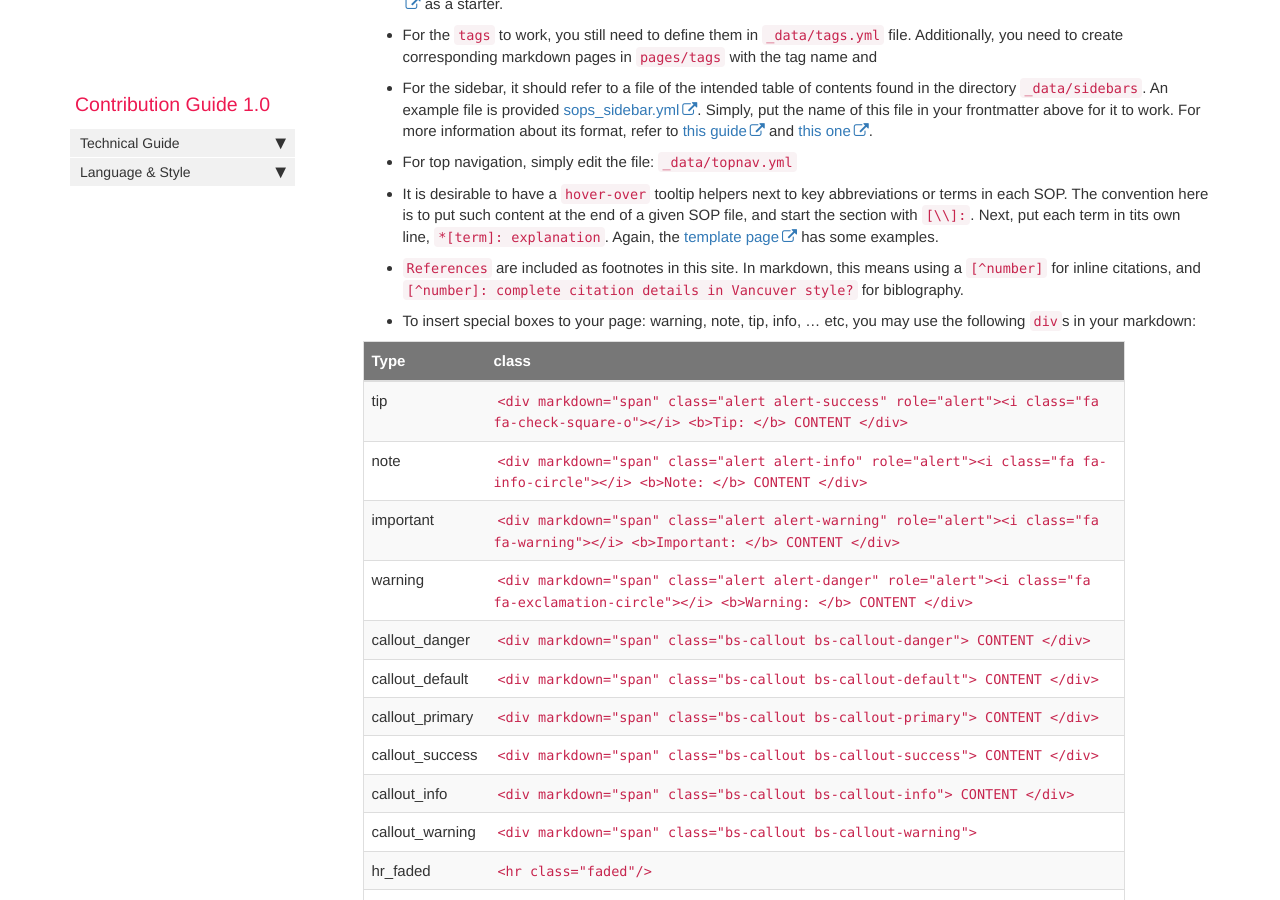
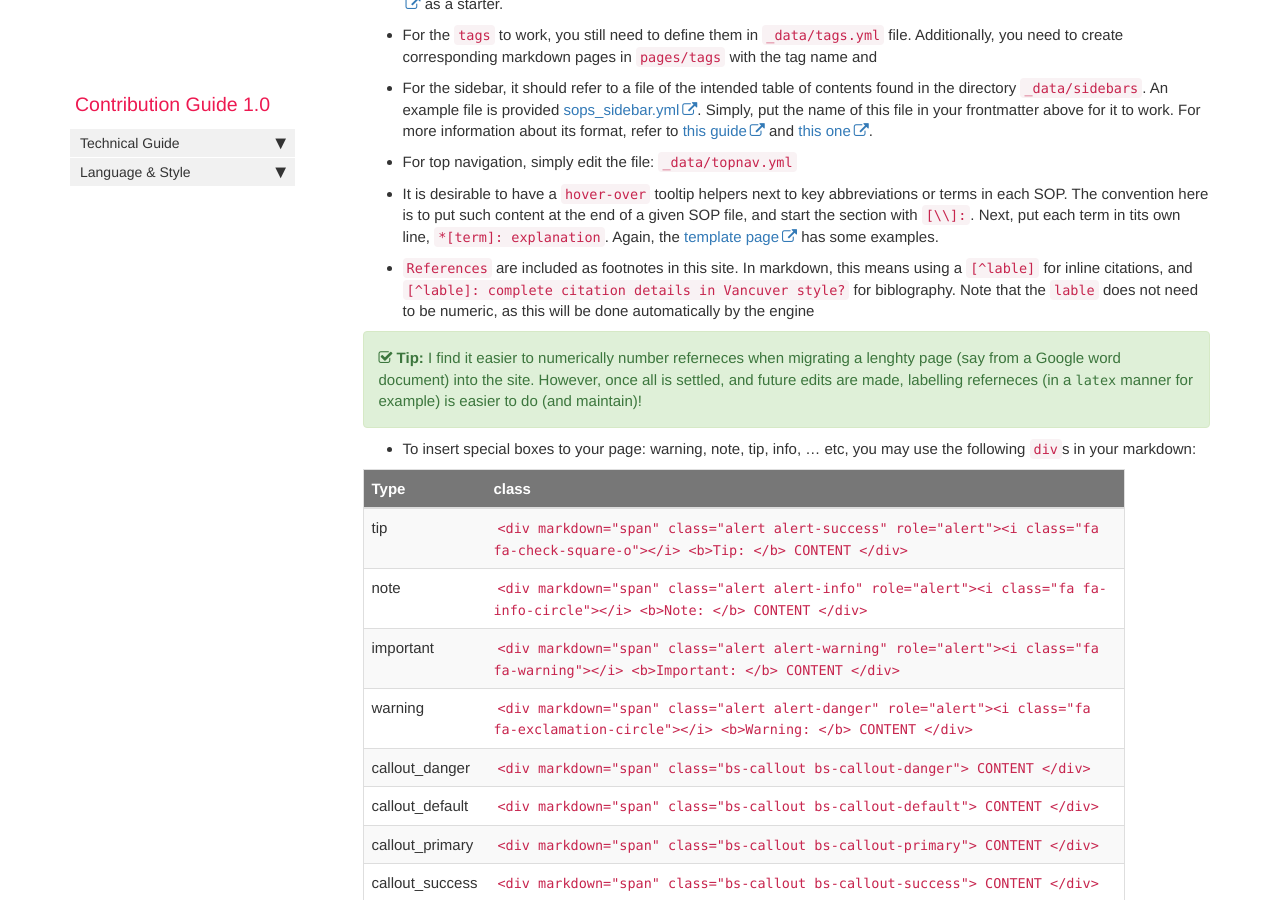
Before and after one commit to h3abionet/H3ABionet-SOPs, a Jekyll site: the page built from pages/contributing/cont_tech-guide.md, in a window 1280 px wide and 900 px high, scrolled down 1779 px. Built offline with Jekyll 4.4.1, drawn with Linux system fonts in a browser that asks for light colours; nearby versions of some CDN libraries; comment, search, counter and statistics services are not loaded.

Commit message:
add some documentation about references in sops

```diff
--- a/pages/contributing/cont_tech-guide.md
+++ b/pages/contributing/cont_tech-guide.md
@@ -82,7 +82,9 @@ Below is a tree of key files and folders within this site that would need editin
 
 - It is desirable to have a `hover-over` tooltip helpers next to key abbreviations or terms in each SOP. The convention here is to put such content at the end of a given SOP file, and start the section with `[\\]:`. Next, put each term in tits own line, `*[term]: explanation`. Again, the [template page](https://github.com/h3abionet/H3ABionet-SOPs/blob/master/template_sop.md) has some examples.
 
-- `References` are included as footnotes in this site. In markdown, this means using a `[^number]` for inline citations, and `[^number]: complete citation details in Vancuver style?` for biblography.
+- `References` are included as footnotes in this site. In markdown, this means using a `[^lable]` for inline citations, and `[^lable]: complete citation details in Vancuver style?` for biblography. Note that the `lable` does not need to be numeric, as this will be done automatically by the engine
+
+<div markdown="span" class="alert alert-success" role="alert"><i class="fa fa-check-square-o"></i> <b>Tip: </b> I find it easier to numerically number referneces when migrating a lenghty page (say from a Google word document) into the site. However, once all is settled, and future edits are made, labelling referneces (in a `latex` manner for example) is easier to do (and maintain)! </div>
 
 
 - To insert special boxes to your page: warning, note, tip, info, ... etc, you may use the following `div`s in your markdown:
```
